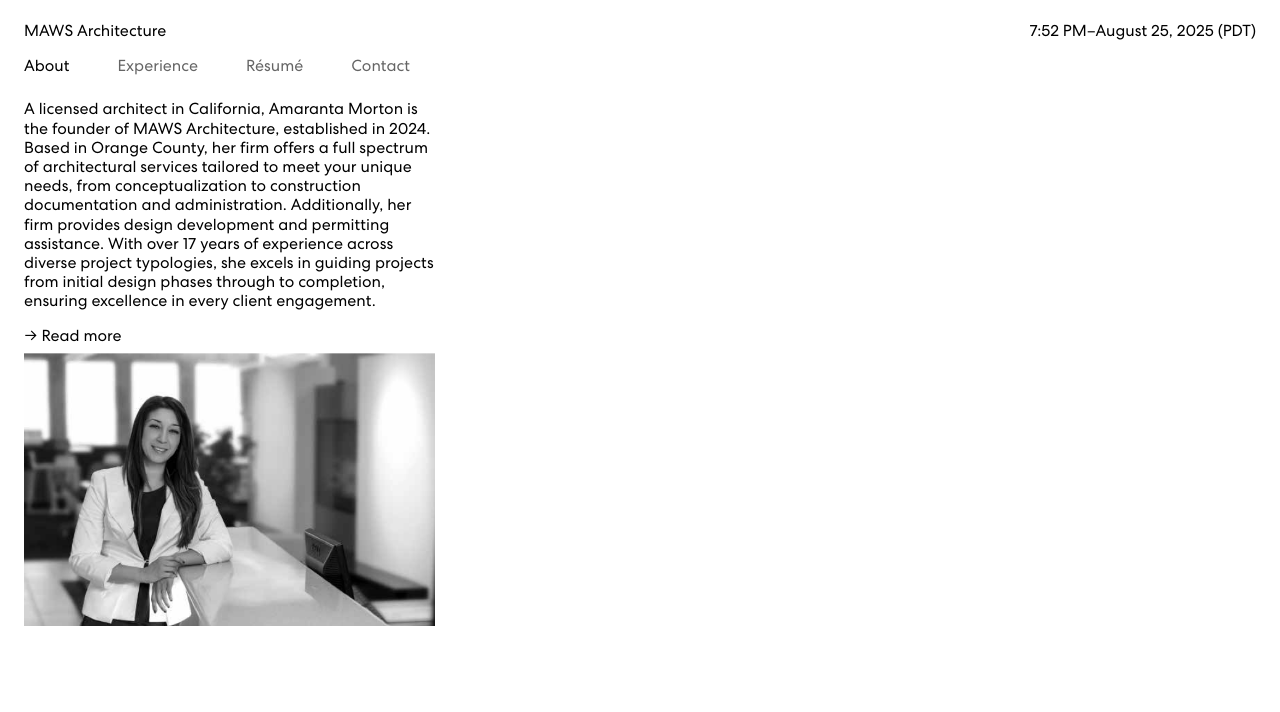
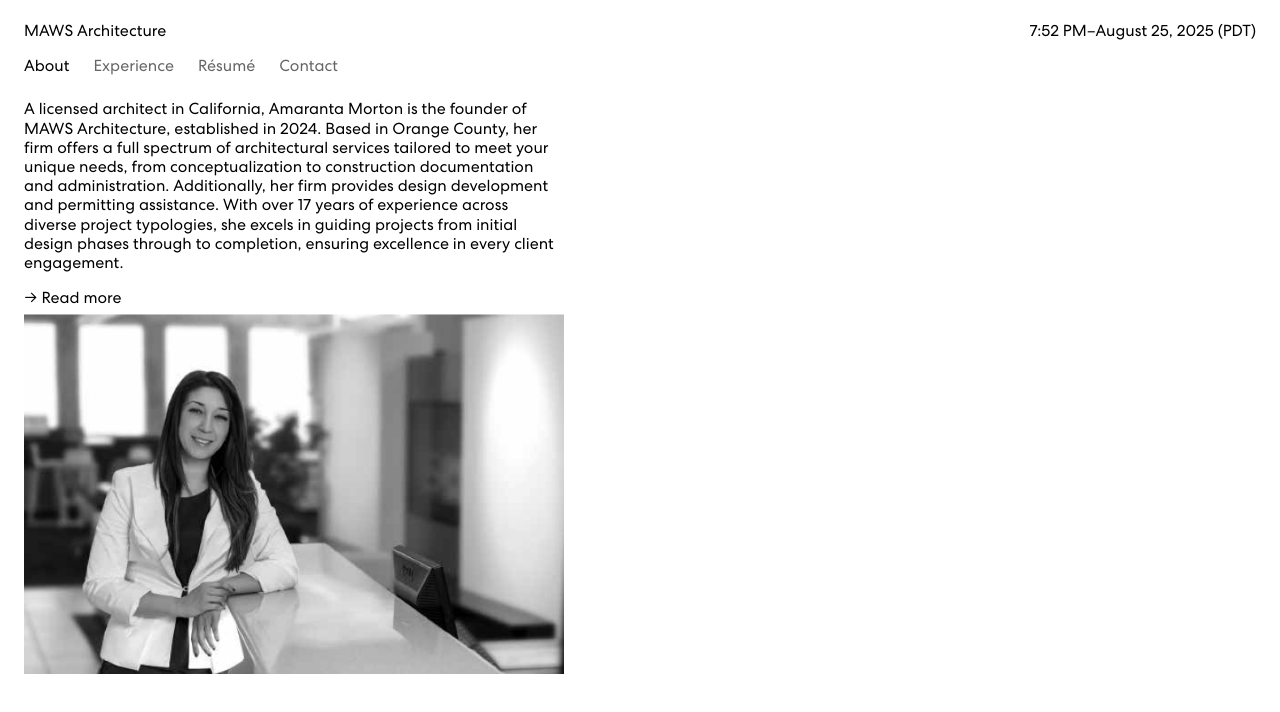
Before and after one commit to alejandroramirez/mawsarchitecture, a Next.js app: page / in a window 1280 px wide. Shown: the top 712 px of the page. Built offline with nearby package versions, Linux system fonts and the light colour scheme.

Commit message:
layout spacing issues

```diff
--- a/src/app/components/Navigation.tsx
+++ b/src/app/components/Navigation.tsx
@@ -20,7 +20,7 @@ export default function Navigation() {
 				<h1 className="font-normal">MAWS Architecture</h1>
 				<PDTClock />
 			</div>
-			<div className="flex gap-12">
+			<div className="flex gap-6">
 				{navItems.map((item) => (
 					<Link
 						key={item.href}
--- a/src/app/layout.tsx
+++ b/src/app/layout.tsx
@@ -20,7 +20,7 @@ export default function RootLayout({
 				<MouseBackground />
 				<div className="p-6">
 					<Navigation />
-					<div className="max-w-4/12">{children}</div>
+					<div className="max-w-[540px]">{children}</div>
 				</div>
 			</body>
 		</html>
--- a/src/app/page.tsx
+++ b/src/app/page.tsx
@@ -9,7 +9,7 @@ export default function AboutPage() {
 	return (
 		<>
 			<main>
-				<div className="grid max-w-2xl grid-cols-1 items-start gap-1">
+				<div className="grid grid-cols-1 items-start gap-1">
 					<div className="">
 						<p className="mb-4">
 							A licensed architect in California, Amaranta Morton is the founder
```
